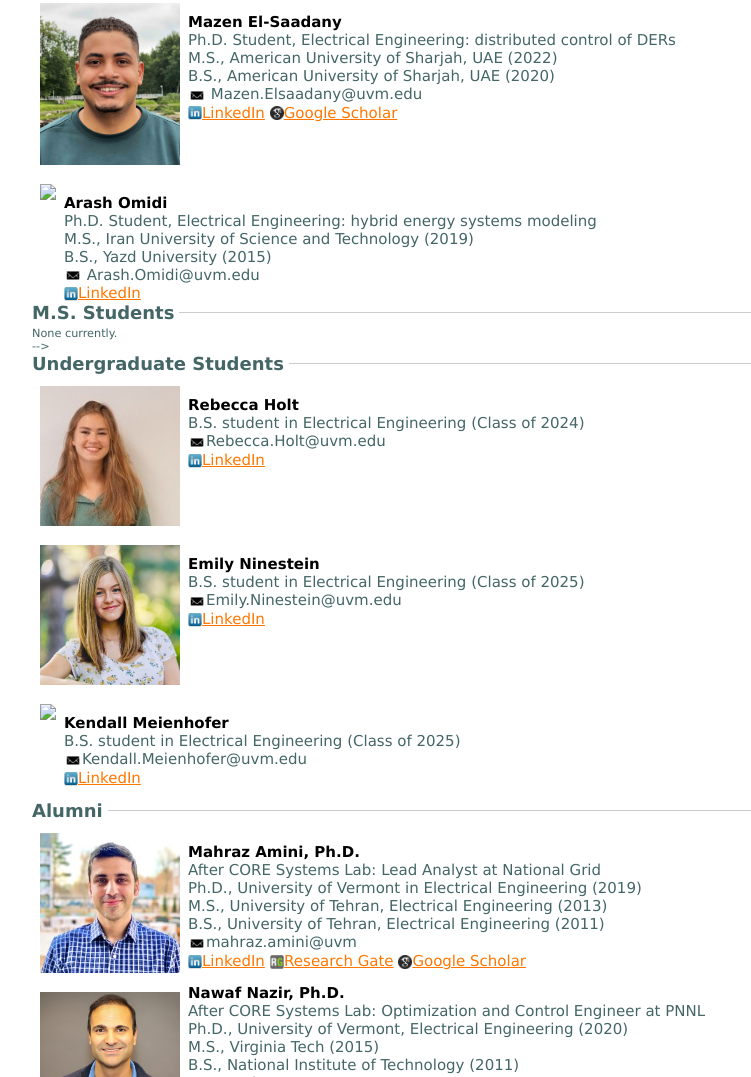
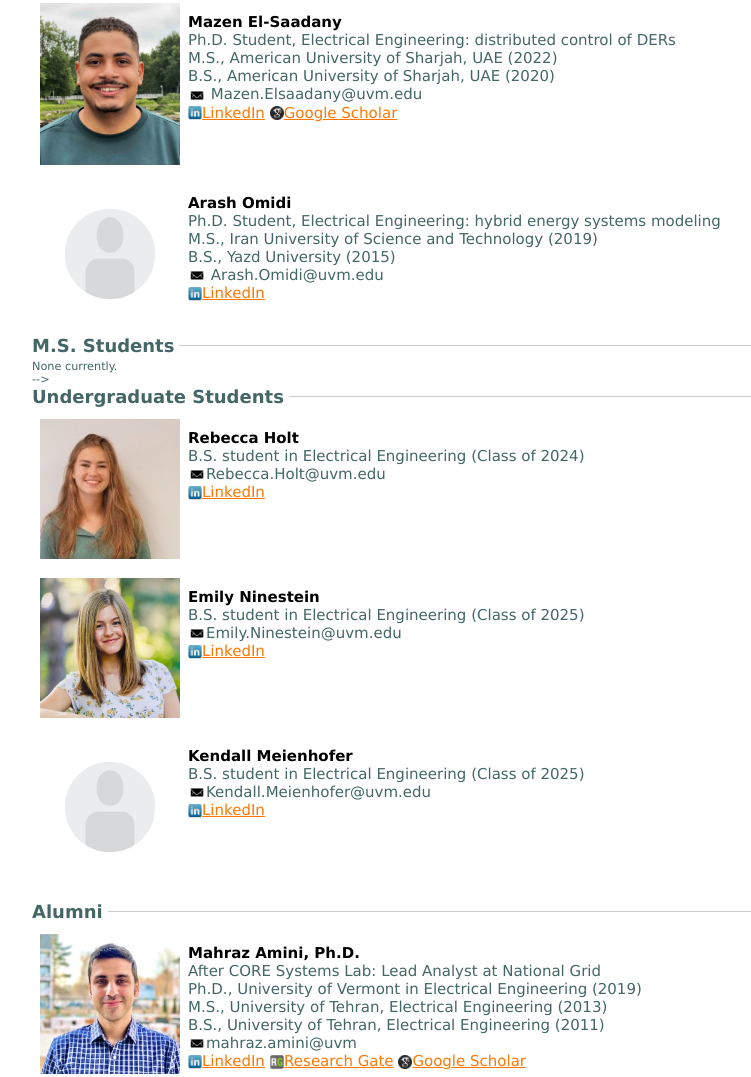
Before and after one commit to madsalma/madsalma.github.io, a plain HTML site: page people.html in a window 1280 px wide. Shown: the part 784-1861 px from the top of the page, without its empty margins (20-771 px from the left). Drawn offline with Linux system fonts and the light colour scheme.

Commit message:
fixed empty headshot
added tbd

```diff
--- a/people.html
+++ b/people.html
@@ -167,7 +167,7 @@
                 <div style="clear:both;"></div>
 
                 <div style="float:left; margin:8px;">
-                    <img class="photo" src="team/arash.jpeg" width="140px"/><br/>
+                    <img class="photo" src="team/tbd.jpeg" width="140px"/><br/>
                 </div>
                 <div style="float:left;font-size:15px">
 				<br/>
@@ -221,7 +221,7 @@
 
 				<div style="clear:both;"></div>
                 <div style="float:left; margin:8px;">
-                    <img class="photo" src="team/kendall.jpeg" width="140px"/><br/>
+                    <img class="photo" src="team/tbd.jpeg" width="140px"/><br/>
                 </div>
                 <div style="float:left;font-size:15px">
 				<br/>
```
Also changed, not shown: team/tbd.jpeg (added).
